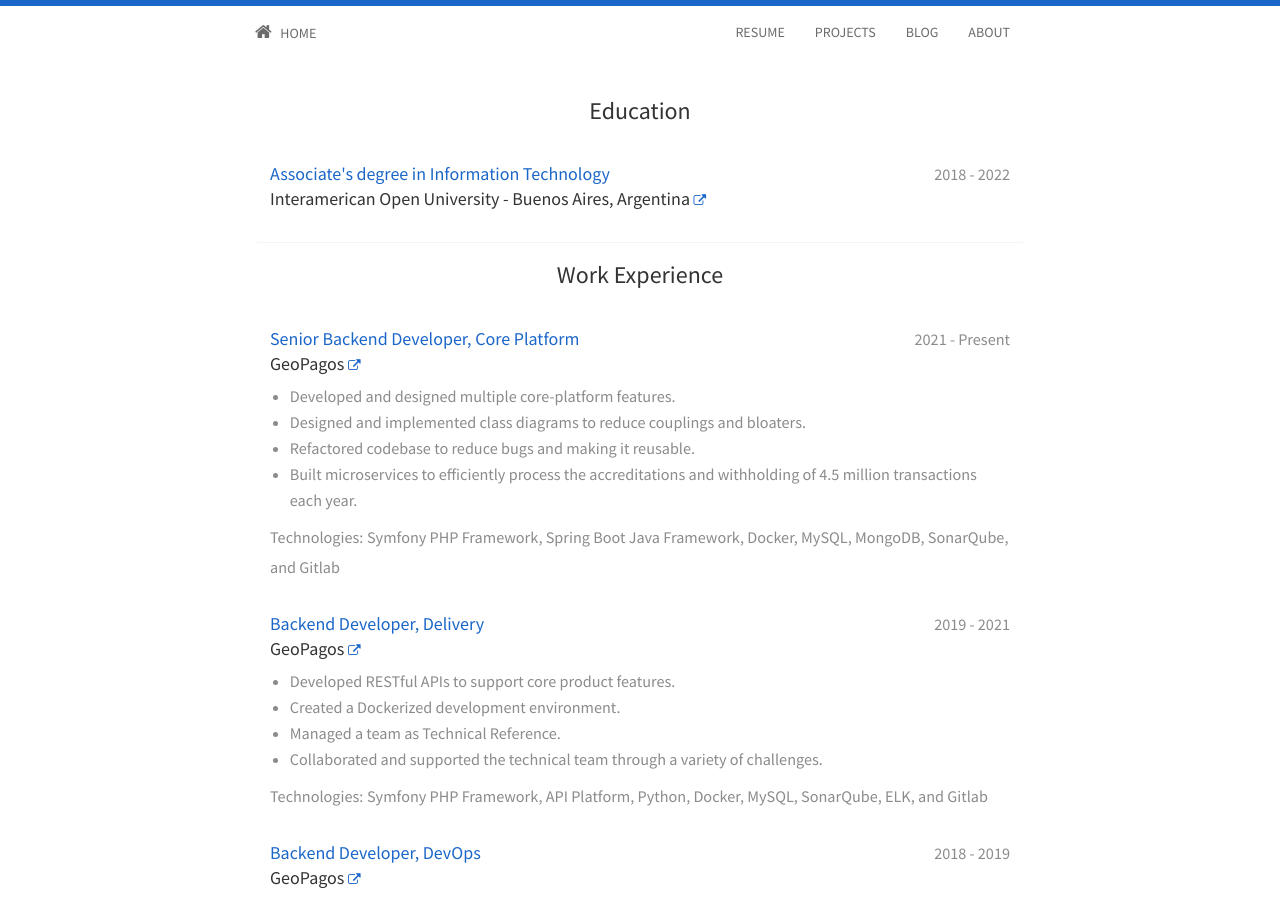
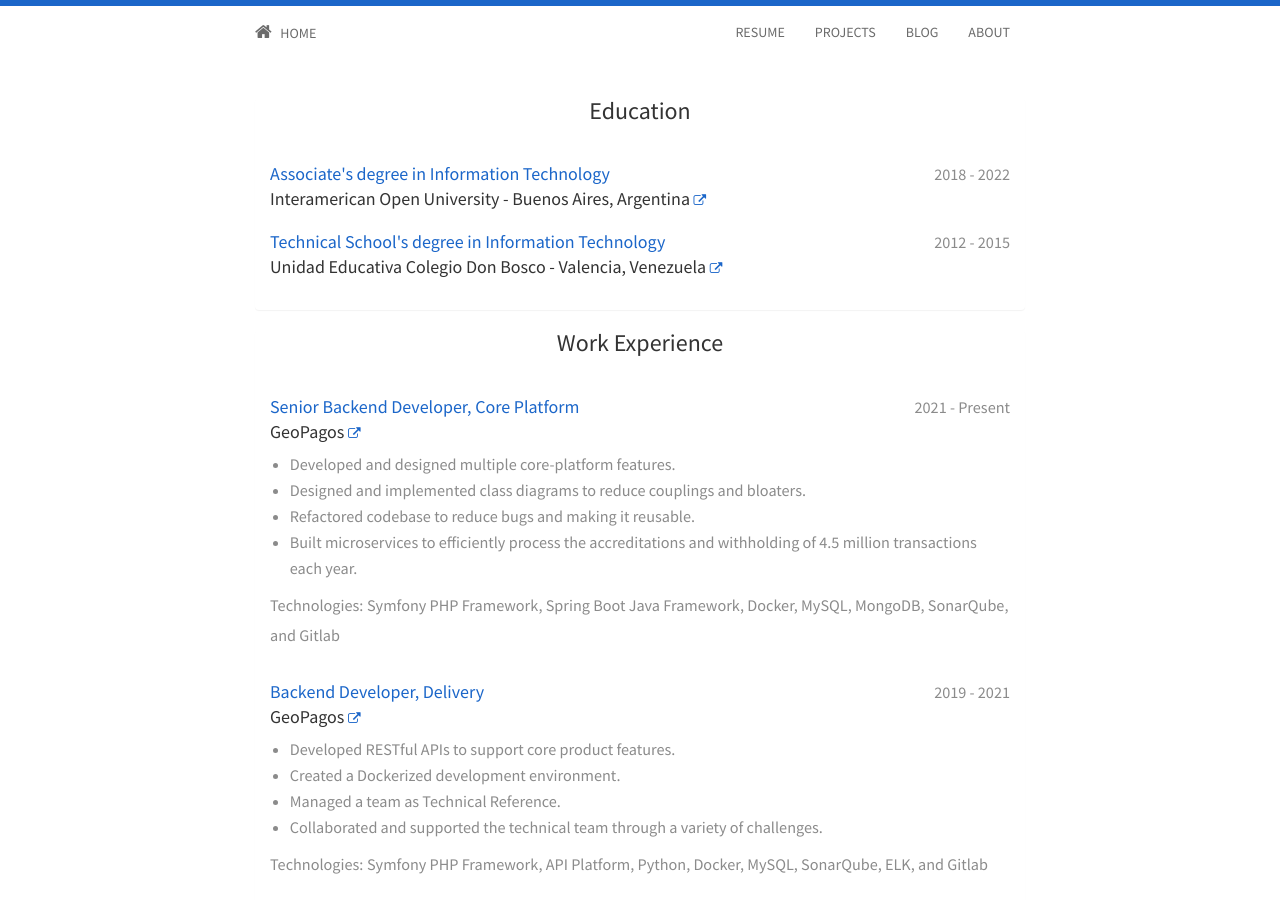
Before and after one commit to jfernancordova/jfernancordova.github.io, a Jekyll site: the page built from resume.html, in a window 1280 px wide and 900 px high. Built offline with Jekyll 4.4.1, drawn with Linux system fonts in a browser that asks for light colours; nearby versions of some CDN libraries.

Commit message:
Update resume.html

```diff
--- a/resume.html
+++ b/resume.html
@@ -19,6 +19,19 @@
             >
               <i class="fa fa-external-link" style="font-size: 70%;"></i>
             </a>
+          </span>
+        </h5>
+        <h5 class="project closer">
+          <span class="title">Technical School's degree in Information Technology</span>
+          <span class="dates">2012 - 2015</span>
+          <span class="company">
+              Unidad Educativa Colegio Don Bosco - Valencia, Venezuela
+          <a
+          href="https://www.linkedin.com/company/unidad-educativa-colegio-don-bosco/about/"
+          target="_blank"
+          >
+            <i class="fa fa-external-link" style="font-size: 70%;"></i>
+          </a>
           </span>
         </h5>
       </div>
```
